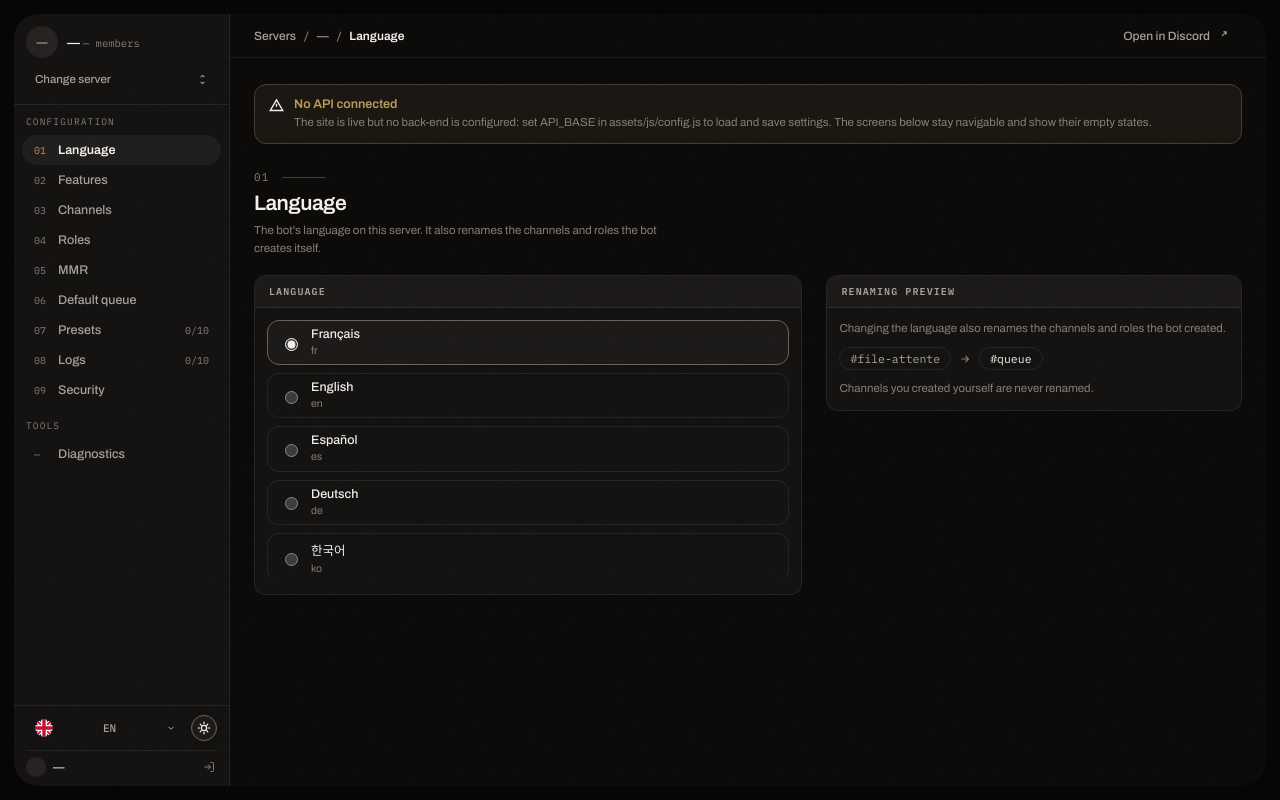
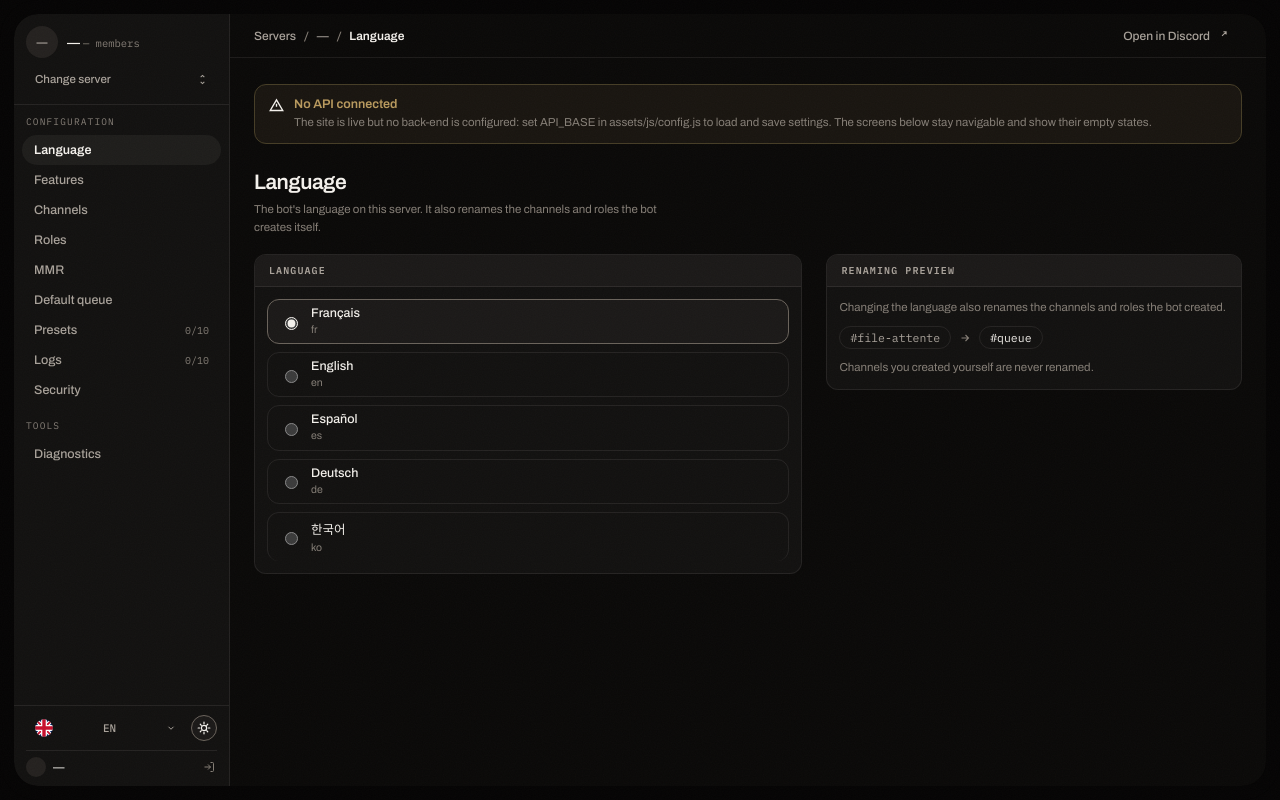
Before and after one commit to t3rroriste/dashboardsite, a PHP site: page /live/dashboard.html in a window 1280 px wide. Run offline with PHP 8.4, Linux system fonts and the light colour scheme.

Commit message:
Drop the section numbering from the dashboard
The running index read as decoration rather than information: the sidebar
already lists the sections in order, each screen already carries its own
title, and a numbered team row sat next to a field that spelled out the
same name. The hierarchy ranks went too — that list is displayed in order,
so the figure repeated what the position already said.

With the numbers gone the caramel accent has no remaining use in the
console, so the token goes rather than linger as a dead value; the warm
black, the ink and the shapes carry the art direction on their own.

Co-Authored-By: Claude Opus 5 <noreply@anthropic.com>
Claude-Session: https://claude.ai/code/session_01RPoedWLKHEdmfzsKLD3VUP

```diff
--- a/live/assets/css/app.css
+++ b/live/assets/css/app.css
@@ -42,12 +42,6 @@
   --acc-text:  #F4F1EC;
   --acc-ink:   #0A0908;
   --acc-soft:  rgba(244,241,236,.26);
-
-  /* --- le caramel de l'accueil, échantillonné dans sa photographie.
-     UN SEUL emploi dans toute la console : le numéro de la section ouverte
-     dans la navigation latérale — l'équivalent du point de pagination actif
-     de la référence. Jamais un fond, jamais un dégradé.                   */
-  --accent:    #C08A5A;   /* 6.3:1 sur --panel */
 
   /* --- états : la seule autre couleur de l'interface, et jamais en
      décoration. Chroma basse pour cohabiter avec le noir chaud ; chacune
@@ -118,9 +112,6 @@ html[data-theme="light"] {
   --acc-ink:   #F5F2EC;
   --acc-soft:  rgba(22,19,15,.24);
   --void:      #DCD7CD;
-
-  /* Le caramel de l'accueil s'assombrit pour tenir le AA sur le papier. */
-  --accent:    #7A5528;   /* 6.6:1 sur --panel */
 
   --ok:        #2E6B47;  --ok-bg:   #E8EFE8;  --ok-line:   #B3CCBB;
   --warn:      #7A5B1E;  --warn-bg: #F2ECDE;  --warn-line: #D6C49A;
@@ -931,9 +922,6 @@ body[data-guild]::before {
 .navlink[aria-current="page"] {
   background: var(--film); color: var(--fg); font-weight: 600;
 }
-.navlink .num { font: 400 10px var(--mono); color: var(--fg-3); width: 15px; flex-shrink: 0; }
-/* L'unique emploi du caramel dans toute la console. */
-.navlink[aria-current="page"] .num { color: var(--accent); }
 .navlink .badge { margin-left: auto; font: 400 10px var(--mono); color: var(--fg-3); }
 /* L'alerte des rôles : un pictogramme dessiné, pas le caractère « ⚠ », dont
    le rendu dépendait de la police d'emoji du système. */
@@ -988,21 +976,9 @@ body[data-guild]::before {
   gap: 24px; margin-bottom: 18px;
 }
 
-/* Le repère de section : un numéro, puis un filet, comme l'index courant de
-   l'accueil. Le filet est posé en ::after — aucune balise à ajouter dans
-   les dix sections du document.                                          */
-.section__num {
-  display: flex; align-items: center; gap: 12px;
-  font: 400 11px var(--mono); color: var(--fg-3); letter-spacing: .11em;
-}
-.section__num::after {
-  content: ""; width: 44px; height: 1px; flex: none;
-  background: currentColor; opacity: .45;
-}
 /* Le titre de section : la hiérarchie vient de la graisse et du suivi, pas
    d'une taille de vitrine. Une console se scanne. */
 .section__head h1 {
-  margin-top: 7px;
   font: 600 21px/1.2 var(--sans); letter-spacing: -.025em;
   /* Le routeur donne le focus à ce titre à chaque changement de section.
      Sans cette largeur, l'anneau de focus barrait toute la colonne et se
--- a/live/assets/js/page-dashboard.js
+++ b/live/assets/js/page-dashboard.js
@@ -54,8 +54,6 @@
     for (var i = 0; i < 6; i++) {
       var c = TEAM_COLORS[i];
       html += '<div class="row" data-team="' + i + '"' + (i >= 2 ? ' hidden' : '') + '>' +
-        '<span class="mono" style="width:22px;flex-shrink:0;font-size:11px;color:var(--fg-3)">' +
-          ('0' + (i + 1)) + '</span>' +
         '<input class="field field--sans" type="text" maxlength="32" value="Équipe ' + (i + 1) + '" ' +
           'data-setting="queue.team' + i + '.name" data-label="Équipe ' + (i + 1) + '" ' +
           'style="width:210px" aria-label="' + esc(t('q.teamName', { n: i + 1 })) + '">' +
@@ -323,7 +321,6 @@
         var above = botPos != null && r.position > botPos && !isBot;
         return '<div style="display:flex;align-items:center;gap:8px;height:26px;padding:0 9px;' +
           'border-bottom:1px solid var(--line)' + (above ? ';background:var(--warn-bg)' : '') + '">' +
-          '<span class="mono" style="font-size:9.5px;color:var(--fg-3);width:14px">' + (i + 1) + '</span>' +
           '<span class="mono" style="font-size:11px;flex:1 1 auto' + (above ? ';color:var(--warn)' : '') + '">@' +
           esc(r.name) + '</span>' +
           (above ? '<span style="color:var(--warn)">' + icon('warn', 11) + '</span>' : '') +
--- a/live/dashboard.html
+++ b/live/dashboard.html
@@ -45,18 +45,18 @@
 
     <nav class="side__nav" aria-label="Sections de configuration">
       <p class="side__group mono" data-i18n="d.config">Configuration</p>
-      <a class="navlink" href="#langue"   data-goto="langue"><span class="num">01</span><span class="navlink-label" data-i18n="s.language"></span></a>
-      <a class="navlink" href="#fonctions" data-goto="fonctions"><span class="num">02</span><span class="navlink-label" data-i18n="s.functions"></span></a>
-      <a class="navlink" href="#salons"   data-goto="salons"><span class="num">03</span><span class="navlink-label" data-i18n="s.channels"></span></a>
-      <a class="navlink" href="#roles"    data-goto="roles"><span class="num">04</span><span class="navlink-label" data-i18n="s.roles"></span><span class="badge badge--warn" id="nav-roles-warn" hidden><svg width="12" height="12" viewBox="0 0 24 24" fill="none" stroke="currentColor" stroke-width="2.2" stroke-linecap="round" stroke-linejoin="round" aria-hidden="true"><path d="M12 3 2 20h20L12 3zM12 9v5M12 17.5v.01"/></svg></span></a>
-      <a class="navlink" href="#mmr"      data-goto="mmr"><span class="num">05</span><span class="navlink-label" data-i18n="s.mmr"></span></a>
-      <a class="navlink" href="#queue"    data-goto="queue"><span class="num">06</span><span class="navlink-label" data-i18n="s.queue"></span></a>
-      <a class="navlink" href="#presets"  data-goto="presets"><span class="num">07</span><span class="navlink-label" data-i18n="s.presets"></span><span class="badge mono" id="nav-presets">0/10</span></a>
-      <a class="navlink" href="#logs"     data-goto="logs"><span class="num">08</span><span class="navlink-label" data-i18n="s.logs"></span><span class="badge mono" id="nav-logs">0/10</span></a>
-      <a class="navlink" href="#securite" data-goto="securite"><span class="num">09</span><span class="navlink-label" data-i18n="s.security"></span></a>
+      <a class="navlink" href="#langue"   data-goto="langue"><span class="navlink-label" data-i18n="s.language"></span></a>
+      <a class="navlink" href="#fonctions" data-goto="fonctions"><span class="navlink-label" data-i18n="s.functions"></span></a>
+      <a class="navlink" href="#salons"   data-goto="salons"><span class="navlink-label" data-i18n="s.channels"></span></a>
+      <a class="navlink" href="#roles"    data-goto="roles"><span class="navlink-label" data-i18n="s.roles"></span><span class="badge badge--warn" id="nav-roles-warn" hidden><svg width="12" height="12" viewBox="0 0 24 24" fill="none" stroke="currentColor" stroke-width="2.2" stroke-linecap="round" stroke-linejoin="round" aria-hidden="true"><path d="M12 3 2 20h20L12 3zM12 9v5M12 17.5v.01"/></svg></span></a>
+      <a class="navlink" href="#mmr"      data-goto="mmr"><span class="navlink-label" data-i18n="s.mmr"></span></a>
+      <a class="navlink" href="#queue"    data-goto="queue"><span class="navlink-label" data-i18n="s.queue"></span></a>
+      <a class="navlink" href="#presets"  data-goto="presets"><span class="navlink-label" data-i18n="s.presets"></span><span class="badge mono" id="nav-presets">0/10</span></a>
+      <a class="navlink" href="#logs"     data-goto="logs"><span class="navlink-label" data-i18n="s.logs"></span><span class="badge mono" id="nav-logs">0/10</span></a>
+      <a class="navlink" href="#securite" data-goto="securite"><span class="navlink-label" data-i18n="s.security"></span></a>
 
       <p class="side__group mono" data-i18n="d.tools">Outils</p>
-      <a class="navlink" href="#diagnostic" data-goto="diagnostic"><span class="num">—</span><span class="navlink-label" data-i18n="d.diagnostic"></span></a>
+      <a class="navlink" href="#diagnostic" data-goto="diagnostic"><span class="navlink-label" data-i18n="d.diagnostic"></span></a>
     </nav>
 
     <div class="side__foot">
@@ -125,7 +125,6 @@
       <section class="section" data-section="langue" hidden>
         <div class="section__head">
           <div>
-            <p><span class="section__num mono">01</span></p>
             <h1 data-i18n="s.language">Langue</h1>
             <p class="hint section__lead" data-i18n="lg.desc"></p>
           </div>
@@ -189,7 +188,6 @@
       <section class="section" data-section="fonctions" hidden>
         <div class="section__head">
           <div>
-            <p><span class="section__num mono">02</span></p>
             <h1 data-i18n="s.functions">Fonctions</h1>
             <p class="hint section__lead" data-i18n="fn.lead"></p>
           </div>
@@ -242,7 +240,6 @@
       <section class="section" data-section="salons" hidden>
         <div class="section__head">
           <div>
-            <p><span class="section__num mono">03</span></p>
             <h1 data-i18n="s.channels">Salons</h1>
             <p class="hint section__lead" data-i18n="ch.lead"></p>
           </div>
@@ -338,7 +335,6 @@
       <section class="section" data-section="roles" hidden>
         <div class="section__head">
           <div>
-            <p><span class="section__num mono">04</span></p>
             <h1 data-i18n="s.roles">Rôles</h1>
             <p class="hint section__lead" data-i18n="rl.lead"></p>
           </div>
@@ -406,7 +402,6 @@
       <section class="section" data-section="mmr" hidden>
         <div class="section__head">
           <div>
-            <p><span class="section__num mono">05</span></p>
             <h1 data-i18n="s.mmr">MMR</h1>
             <p class="hint section__lead" data-i18n="mm.lead"></p>
           </div>
@@ -534,7 +529,6 @@
       <section class="section" data-section="queue" hidden>
         <div class="section__head">
           <div>
-            <p><span class="section__num mono">06</span></p>
             <h1 data-i18n="s.queue">Queue par défaut</h1>
             <p class="hint section__lead" data-i18n="q.lead"></p>
           </div>
@@ -645,7 +639,6 @@
       <section class="section" data-section="presets" hidden>
         <div class="section__head">
           <div>
-            <p><span class="section__num mono">07</span></p>
             <h1 data-i18n="s.presets">Presets</h1>
             <p class="hint section__lead" data-i18n="p.lead"></p>
           </div>
@@ -662,7 +655,6 @@
       <section class="section" data-section="logs" hidden>
         <div class="section__head">
           <div>
-            <p><span class="section__num mono">08</span></p>
             <h1 data-i18n="s.logs">Logs</h1>
             <p class="hint section__lead" data-i18n="lo.lead"></p>
           </div>
@@ -689,7 +681,6 @@
       <section class="section" data-section="securite" hidden>
         <div class="section__head">
           <div>
-            <p><span class="section__num mono">09</span></p>
             <h1 data-i18n="s.security">Sécurité</h1>
             <p class="hint section__lead" data-i18n="se.lead"></p>
           </div>
@@ -758,7 +749,6 @@
       <section class="section" data-section="diagnostic" hidden>
         <div class="section__head">
           <div>
-            <p><span class="section__num mono">—</span></p>
             <h1 data-i18n="d.diagnostic">Diagnostic</h1>
             <p class="hint section__lead" data-i18n="ch.lead"></p>
           </div>
```
